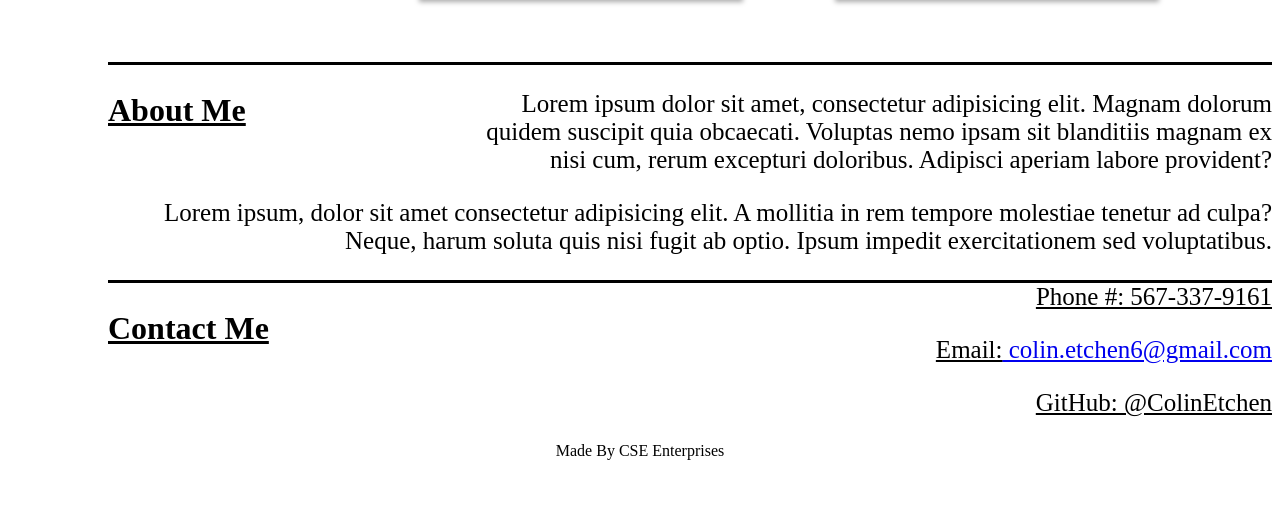
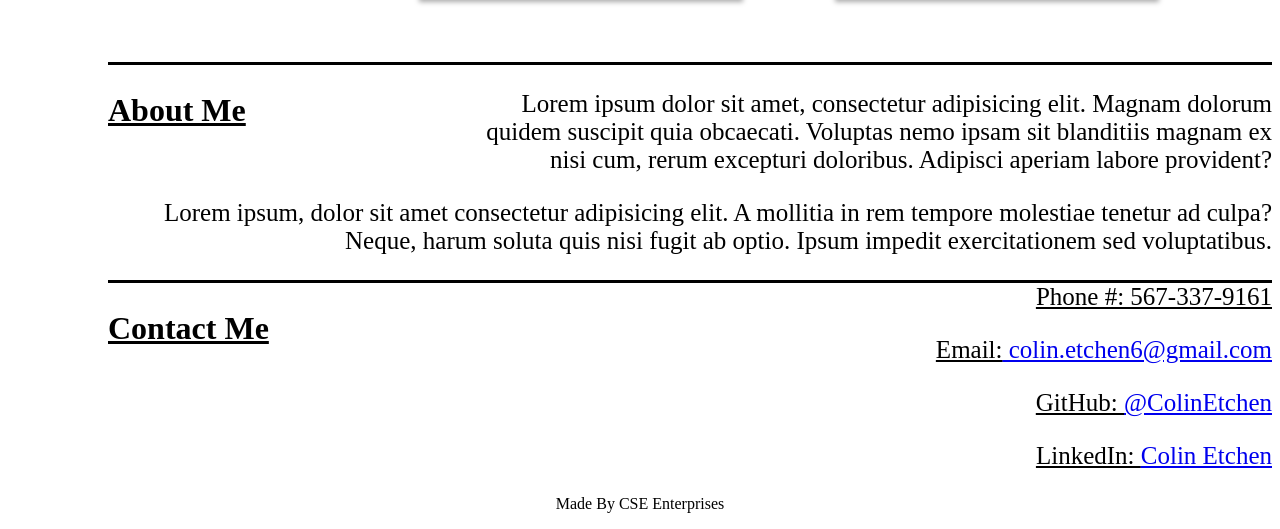
Before and after one commit to ColinEtchen/Updated-Portfolio, a plain HTML site: page index.html in a window 1280 px wide. Shown: the part 1618-2147 px from the top of the page. Before the commit the page ends 2094 px from the top, so only its background shows below. Drawn offline with Linux system fonts and the light colour scheme.

Commit message:
Added clickable links to my contact section

```diff
--- a/index.html
+++ b/index.html
@@ -80,7 +80,8 @@
          <h1>Contact Me</h1>
             <p>Phone #: 567-337-9161</p>
             <p>Email:<a href="Mailto:colin.etchen6@gmail.com"> colin.etchen6@gmail.com</a></p>
-            <p>GitHub: @ColinEtchen </p>
+            <p>GitHub: <a href="https://github.com/ColinEtchen">@ColinEtchen </a></p>
+            <p>LinkedIn: <a href="https://www.linkedin.com/in/colinetchen/"> Colin Etchen</a> </p>
 
         </section>
     </div>
```
